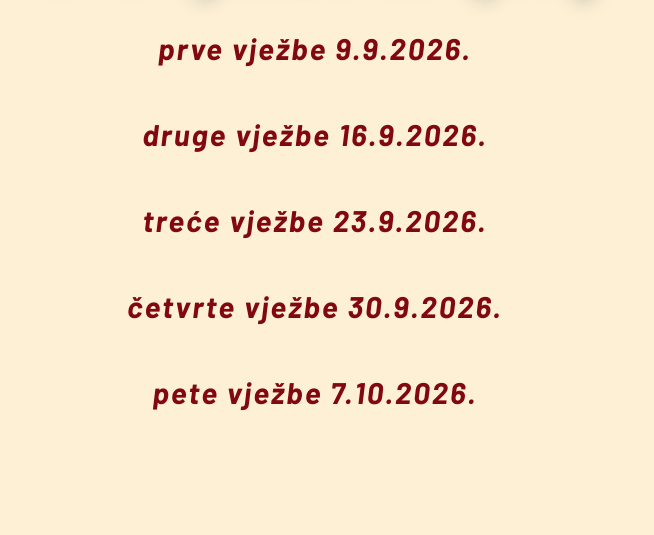
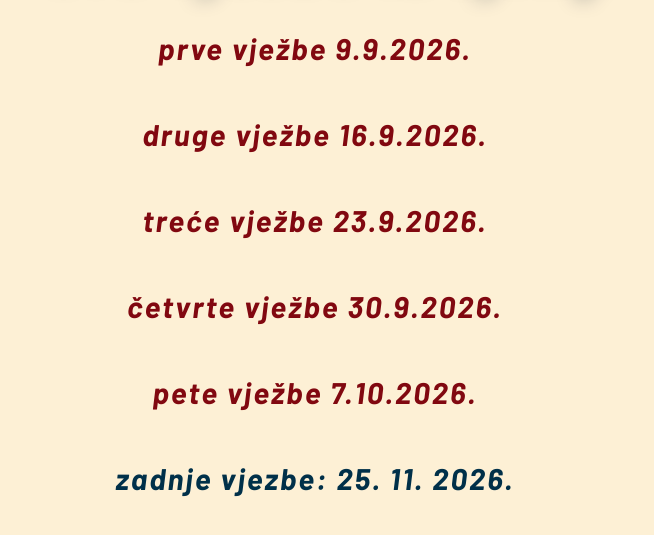
Before and after one commit to antunristic/sjiwp, a plain HTML site: page index.html in a window 1280 px wide. Shown: the part 151-686 px from the top of the page, without its empty margins (325-979 px from the left). Drawn offline with Linux system fonts and the light colour scheme; a web font is replaced by a local one.

Commit message:
Dodao naslov za zadnje izmjene

```diff
--- a/index.html
+++ b/index.html
@@ -15,5 +15,7 @@
         <h5><a href="./03_index_pocetna/vjezba3_povzenice.html">Treće vježbe 23.9.2026.</a></h5>
         <h5><a href="./04_vjezba/tablice.html">Četvrte vježbe 30.9.2026.</a></h5>
         <h5><a href=".//05_imageMap/index.html">Pete vježbe 7.10.2026.</a></h5>
+
+        <h5>Zadnje vjezbe: 25. 11. 2026.</h5>
 </body>
 </html>
```
